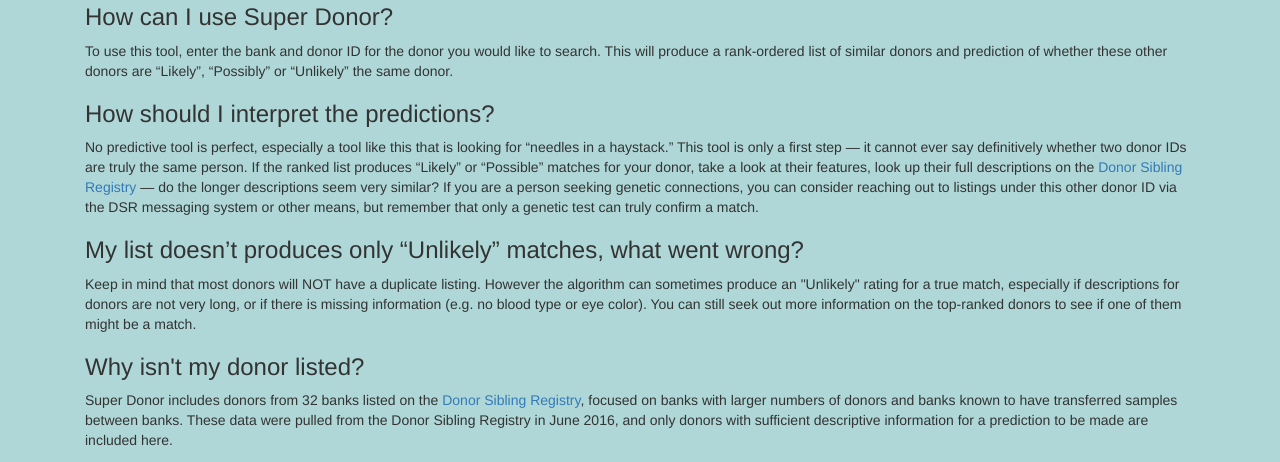
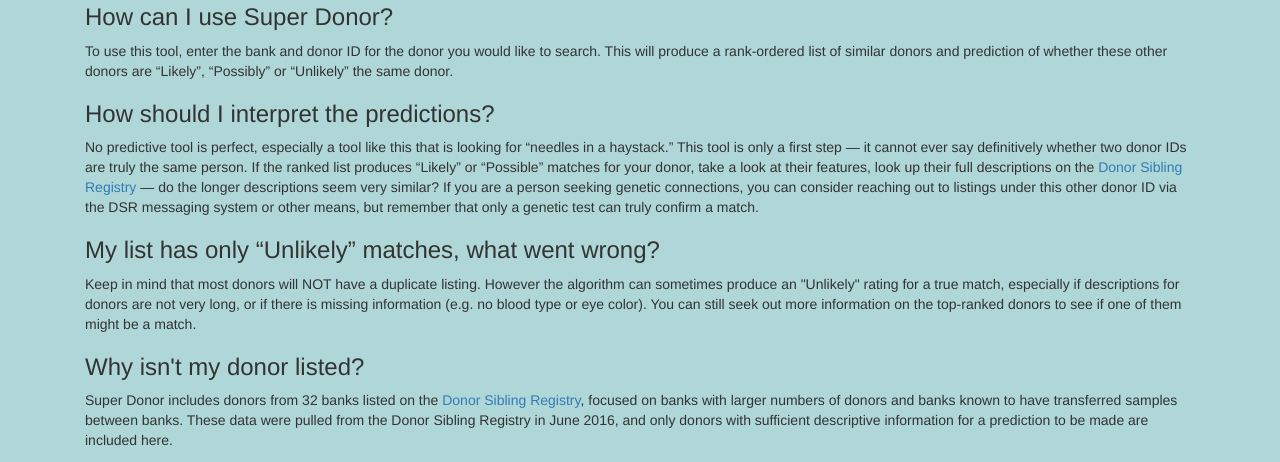
Before and after one commit to nathanvc/super-donor, a Flask app: page /presentation in a window 1280 px wide. Shown: the part 262-724 px from the top of the page. Run offline with Flask 2, Linux system fonts and the light colour scheme; parts of the project's set-up code (start-up, migrations or seed data) failed here and were passed over; some libraries are stand-ins or nearby versions.

Commit message:
Fix FAQ typo

```diff
--- a/dsr_app/templates/presentation_withfaq.html
+++ b/dsr_app/templates/presentation_withfaq.html
@@ -78,7 +78,7 @@
         ID via the DSR messaging system or other means, but remember that only a genetic test can truly confirm a
         match.</p>
 
-        <h3 align="left">My list doesn’t produces only “Unlikely” matches, what went wrong?</h3>
+        <h3 align="left">My list has only “Unlikely” matches, what went wrong?</h3>
         <p align="left">Keep in mind that most donors will NOT have a duplicate listing. However the algorithm can sometimes
         produce an "Unlikely" rating for a true match, especially if descriptions for donors are not very long, or if there is missing
         information (e.g. no blood type or eye color). You can still seek out more information on the top-ranked donors
```
